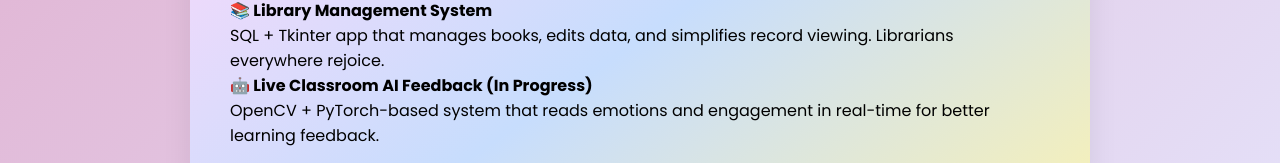
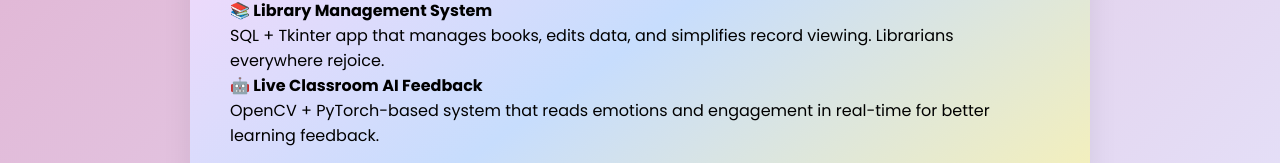
Before and after one commit to zae0o0/my-portfolio, a plain HTML site: page index.html in a window 1280 px wide. Shown: the part 1179-1342 px from the top of the page. Drawn offline with Linux system fonts and the light colour scheme.

Commit message:
Remove 'In Progress' from Live Classroom AI Feedback

```diff
--- a/index.html
+++ b/index.html
@@ -72,7 +72,7 @@
     </div>
 
     <div class="project">
-      <h4>🤖 Live Classroom AI Feedback (In Progress)</h4>
+      <h4>🤖 Live Classroom AI Feedback </h4>
       <p>OpenCV + PyTorch-based system that reads emotions and engagement in real-time for better learning feedback.</p>
     </div>
   </section>
```
